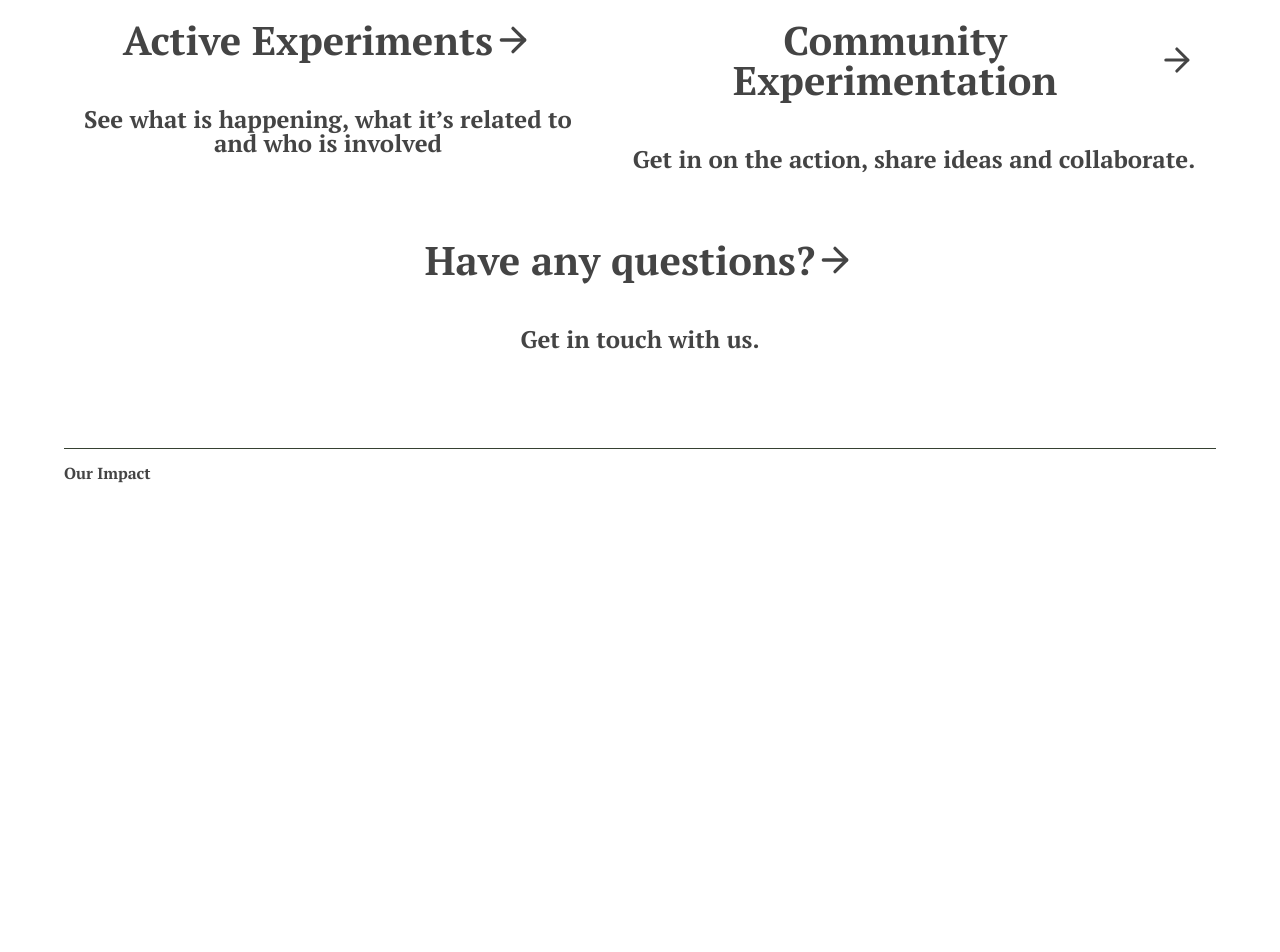
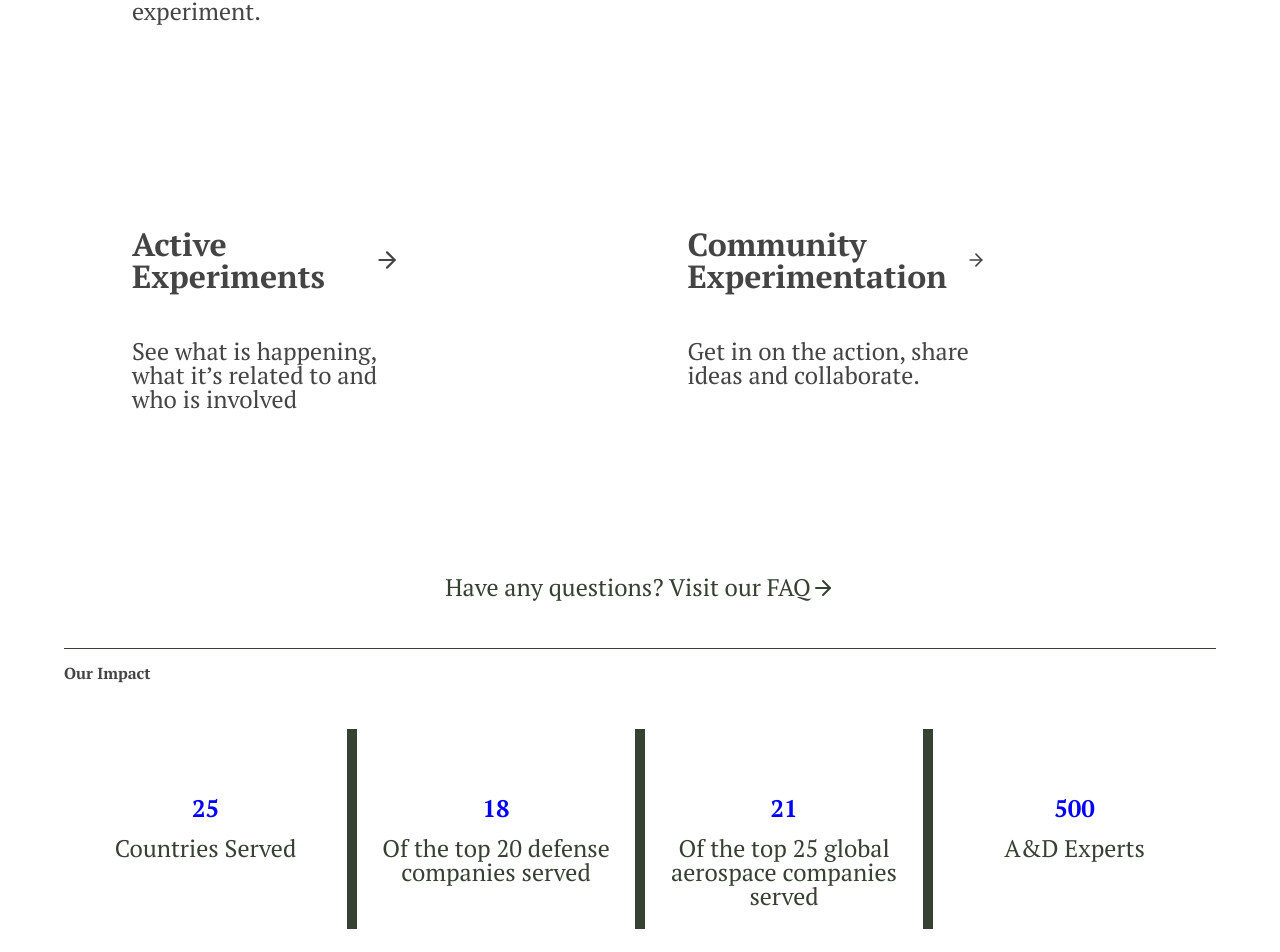
Before and after one commit to ajsib/calwcESC, a Next.js app in the folder front/: page /services in a window 1280 px wide. Shown: the part 1045-1997 px from the top of the page. Before the commit the page ends 1574 px from the top, so only its background shows below. Built offline with nearby package versions, Linux system fonts and the light colour scheme.

Commit message:
added our impact section

```diff
--- a/front/components/Pages/ServicePage/Impact/Impact.tsx
+++ b/front/components/Pages/ServicePage/Impact/Impact.tsx
@@ -1,5 +1,6 @@
 /**@jsxImportSource @emotion/react */
 import { css } from '@emotion/react';
+import Table from './Table';
 
 const titleStyle = css`
     font-size: 1rem;
@@ -9,10 +10,49 @@ const titleStyle = css`
     margin-left: var(--margin);
     `;
 
+
+const divStyle = css`
+    height: 100%;
+    display: flex;
+    flex-direction: column;
+    align-items: center;
+    justify-content: center;
+    font-size: 1.5rem;
+    color: var(--primary-color);
+    `;
+
+const statStyle = css`
+    font-size: 1.5rem;
+    font-weight: bold;
+    color: blue;
+    `;
+const textStyle = css`
+    text-align: center;
+    margin-top: 1rem;
+    `;
+
 export default function Impact(){
     return (
         <div>
             <h1 css={titleStyle}>Our Impact</h1>
+            <Table>
+                    <div css={divStyle}>
+                        <p css={statStyle}>25</p>
+                        <p css={textStyle}>Countries Served</p>
+                    </div>
+                    <div css={divStyle}>
+                        <p css={statStyle}>18</p>
+                        <p css={textStyle}>Of the top 20 defense companies served</p>
+                    </div>
+                    <div css={divStyle}>
+                        <p css={statStyle}>21</p>
+                        <p css={textStyle}>Of the top 25 global aerospace companies served</p>
+                    </div>
+                    <div css={divStyle}>
+                        <p css={statStyle}>500</p>
+                        <p css={textStyle}>A&D Experts</p>
+                    </div>
+            </Table>
         </div>
     )
 }
--- /dev/null
+++ b/front/components/Pages/ServicePage/Impact/Table.tsx
@@ -0,0 +1,44 @@
+/**@jsxImportSource @emotion/react */
+import { css } from '@emotion/react';
+import React from 'react';
+
+const tableStyle = css`
+  border-collapse: collapse;
+  width: 100%;
+  height: 200px;
+  width: calc(100% - (var(--margin) * 2)); // 100% minus the left and right padding
+  margin-left: auto;
+  margin-right: auto;
+  margin-bottom: 3rem;
+`;
+
+const cellStyle = css`
+  border-right: 10px solid var(--primary-color); /* Adjust the border color as needed */
+  padding: 8px;
+  text-align: center;
+  width: 25%;
+  /* Conditional border style for the last cell */
+  &:last-child {
+    border-right: none;
+`;
+
+interface TableProps {
+  children: React.ReactNode;
+}
+
+export default function Table({ children }: TableProps) {
+    const childrenArray = React.Children.toArray(children);
+    return (
+      <table css={tableStyle}>
+        <tbody>
+          <tr>
+            {childrenArray.map((child, index) => (
+              <td css={cellStyle} key={index}>
+                {child}
+              </td>
+            ))}
+          </tr>
+        </tbody>
+      </table>
+    );
+  }
--- a/front/components/Pages/ServicePage/Operations/CardTemplate.tsx
+++ b/front/components/Pages/ServicePage/Operations/CardTemplate.tsx
@@ -7,11 +7,11 @@ import { ReactNode } from 'react';
 
 const cardTemplateStyle = css`
     display: flex;
+    width: 50%;
     flex-direction: column;
-    align-items: center;
-    justify-content: center;
+    text-align: left;
+    padding: 3rem;
     border-radius: 1rem;
-    text-align: center;
     &:hover{
         svg {
             transform: translateX(5px); // Moves the arrow to the right on hover
@@ -20,17 +20,18 @@ const cardTemplateStyle = css`
 `;
 
 const cardTitleStyle = css`
-    font-size: 2.5rem;
+    font-size: 2rem;
     font-weight: bold;
     margin-bottom: 3rem;
+    text-align: justify;
     display: flex;
     align-items: center;
 `;
 
 const cardSubtitleStyle = css`
     font-size: 1.5rem;
-    font-weight: bold;
     margin-bottom: 3rem;
+    text-align: left;
 `;
 
 const arrowIconStyle = css`
--- a/front/components/Pages/ServicePage/Operations/Cards.tsx
+++ b/front/components/Pages/ServicePage/Operations/Cards.tsx
@@ -2,6 +2,7 @@
 import { css } from '@emotion/react';
 import CardTemplate from './CardTemplate';
 import GridContainer from './Grid';
+import { FiArrowRight } from 'react-icons/fi';
 
 
 const titleStyle = css`
@@ -10,6 +11,24 @@ const titleStyle = css`
     margin-bottom: 3rem;
     margin-top: 1rem;
     margin-left: var(--margin);
+    `;
+
+const faqStyle = css`
+    display: flex;
+    align-items: center;
+    justify-content: center;
+    font-size: 1.5rem;
+    color: var(--primary-color);
+    cursor: pointer;
+    margin-top: 3rem;
+    margin-bottom: 3rem;
+    transition: 0.3s ease;
+    &:hover {
+        text-decoration: underline;
+        svg {
+            transform: translateX(5px); // Moves the arrow to the right on hover
+        }
+    }
     `;
 
 
@@ -27,7 +46,7 @@ export default function Cards() {
                 <CardTemplate title="Community Experimentation"
                 subtitle="Get in on the action, share ideas and collaborate." />
             </GridContainer>
-            <CardTemplate title="Have any questions?" subtitle="Get in touch with us." />
+            <p css={faqStyle}>Have any questions? Visit our FAQ <FiArrowRight /></p>
         </div>
     )
 }
--- a/front/components/Pages/ServicePage/Operations/Grid.tsx
+++ b/front/components/Pages/ServicePage/Operations/Grid.tsx
@@ -15,6 +15,7 @@ const gridContainerStyle = css`
 
 const gridItemStyle = css`
   padding: 20px; /* Adjust the padding as needed */
+  width: 100%;
 `;
 
 interface GridContainerProps {
--- a/front/components/Pages/ServicePage/ServiceContent.tsx
+++ b/front/components/Pages/ServicePage/ServiceContent.tsx
@@ -8,21 +8,26 @@ const serviceContentStyle = css`
 `;
 
 const titleStyle = css`
-    font-size: 2.5rem;
-    font-weight: bold;
+    font-size: 2rem;
     margin-bottom: 3rem;
     margin-top: 3rem;
     `;
+
+const textStyle = css`
+    font-size: 1.2rem;
+    margin-bottom: 3rem;
+    `;
+
 
 export default function ServiceContent() {
     return (
         <div css={serviceContentStyle}>
             <h1 css={titleStyle}>What is Experimentation?</h1>
-            <p>
+            <p css={textStyle}>
                 Experimentation is a fundamental tool for force development in the Canadian Army, we seek to uncover untapped value in novel operational methods and systems so that our leaders can make informed decisions in advancing our capabilities.
             </p>
             <br />
-            <p>
+            <p css={textStyle}>
                 We believe in the power of collective wisdom. By democratizing access to the experimentation process we are calling upon members of the Canadian Army and extended allied defense family to showcase your unique ideas and contribute to the experimentation process. Lets Discover, Test and Demonstrate new ways to serve our beautiful country that we proudly call home.
             </p>
         </div>
```
